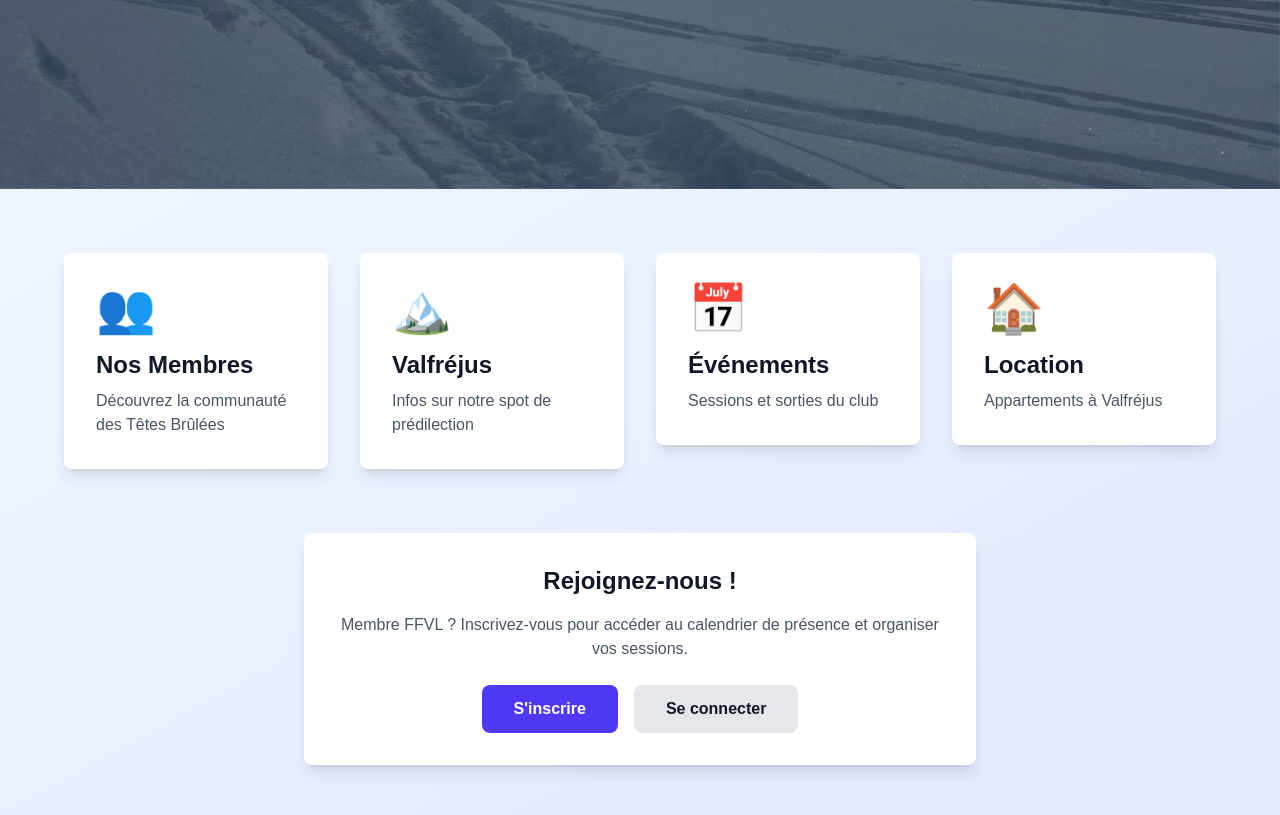
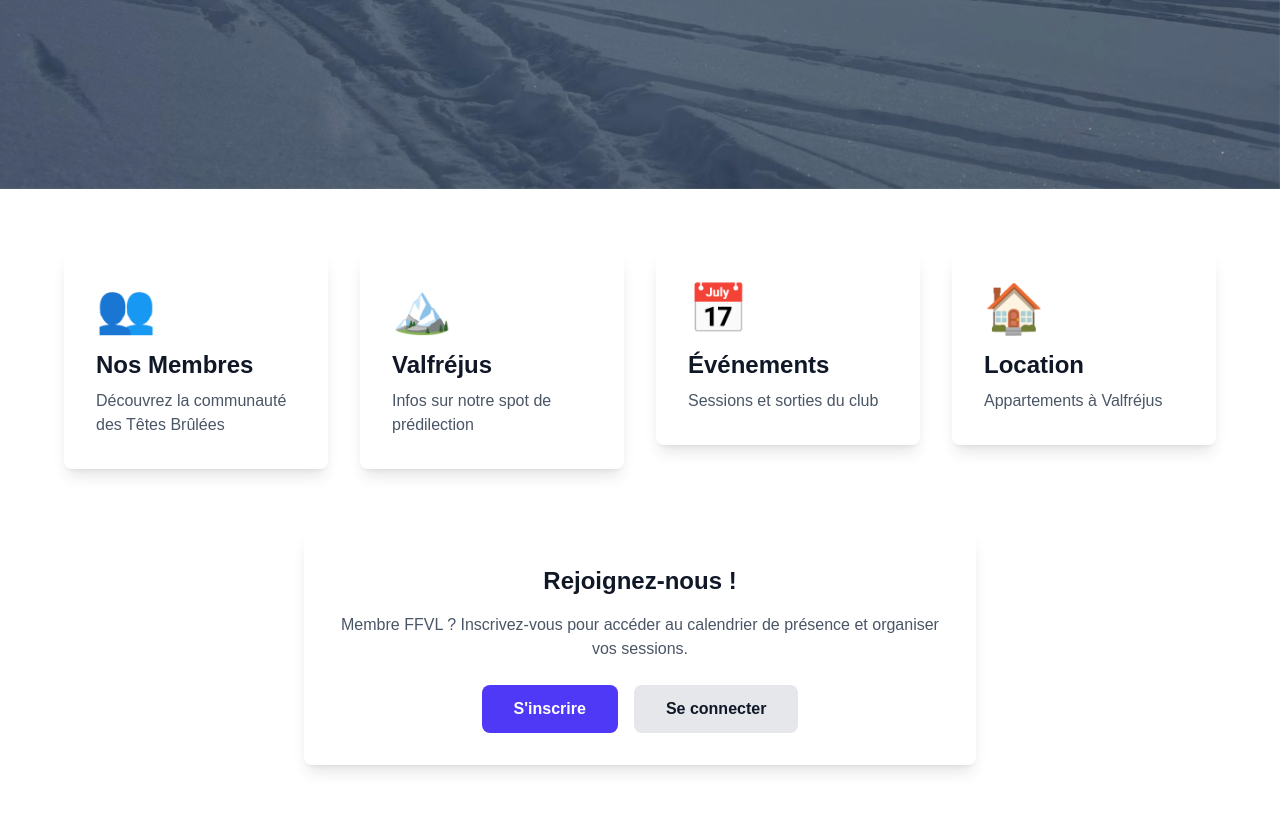
Before and after one commit to clementsbt/tetes-brulees, a Next.js app: page / in a window 1280 px wide. Shown: the part 611-1426 px from the top of the page. Built offline with nearby package versions, Linux system fonts and the light colour scheme.

Commit message:
Fix: image de fond sur toute la page + assombrissement progressif pour lisibilité

```diff
--- a/app/page.tsx
+++ b/app/page.tsx
@@ -18,7 +18,7 @@ export default function HomePage() {
   // Calcul de l'opacité et du blur en fonction du scroll
   const maxScroll = 400; // Distance de scroll avant effet complet
   const scrollProgress = Math.min(scrollY / maxScroll, 1);
-  const overlayOpacity = 0.25 * (1 - scrollProgress); // De 0.25 à 0
+  const overlayOpacity = 0.25 + (0.35 * scrollProgress); // De 0.25 à 0.6 (plus sombre pour les cartes)
   const blurAmount = 2 * (1 - scrollProgress); // De 2px à 0px
 
   return (
@@ -61,7 +61,7 @@ export default function HomePage() {
       </div>
 
       {/* Section des cartes */}
-      <div className="relative z-20 bg-gradient-to-br from-blue-50 to-indigo-100">
+      <div className="relative z-20">
         <div className="container mx-auto px-4 py-16">
 
         {/* Navigation Cards */}
```
